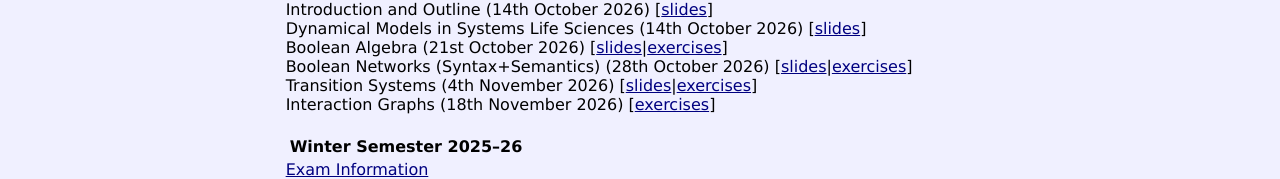
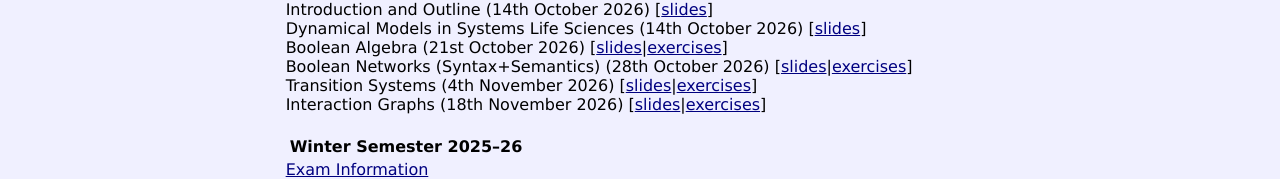
Before and after one commit to JuriKolcak/JuriKolcak.github.io, a plain HTML site: page teaching.html in a window 1280 px wide. Shown: the part 480-659 px from the top of the page. Drawn offline with Linux system fonts and the light colour scheme.

Commit message:
lecture slides

```diff
--- a/teaching.html
+++ b/teaching.html
@@ -38,7 +38,7 @@
         <br/>
 		Transition Systems (4th November 2026) [<a href="BoolNet26-27/transition-systems.pdf">slides</a>|<a href="BoolNet26-27/transition-systems-ex.pdf">exercises</a>]
         <br/>
-		Interaction Graphs (18th November 2026) [<a href="BoolNet26-27/interaction-graphs-ex.pdf">exercises</a>]
+		Interaction Graphs (18th November 2026) [<a href="BoolNet26-27/interaction-graphs.pdf">slides</a>|<a href="BoolNet26-27/interaction-graphs-ex.pdf">exercises</a>]
         <br/>
         <br/>
 
```
Also changed, not shown: 1 other file.
